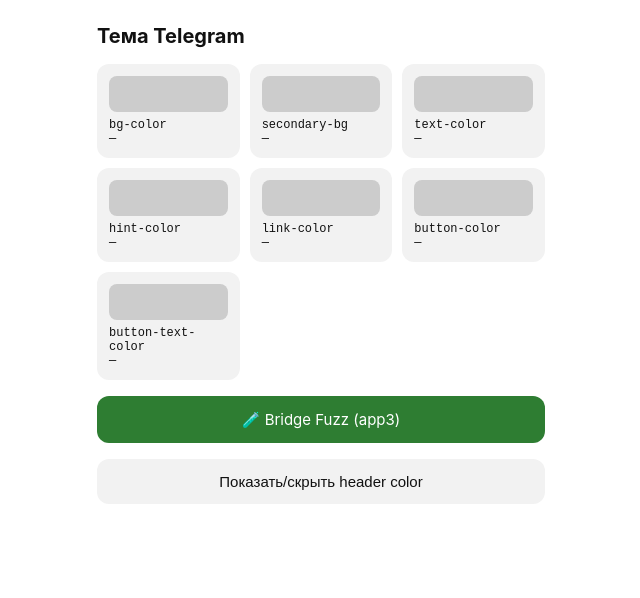
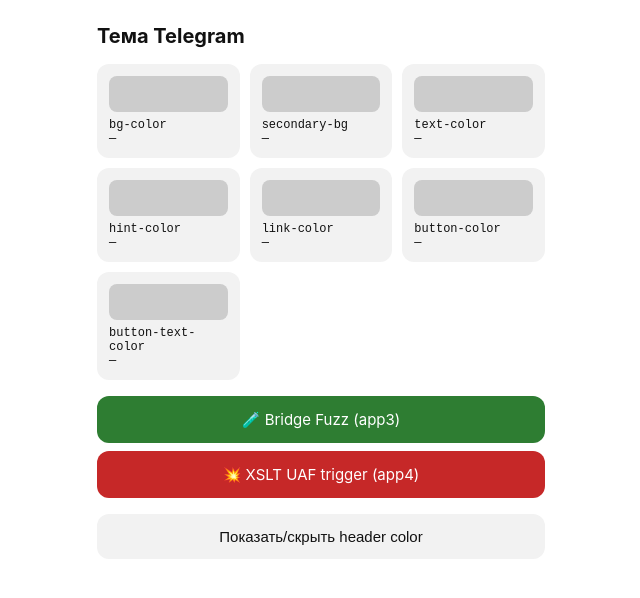
Before and after one commit to RickSanches1984/tma-tests, a plain HTML site: page app1/index.html in a window 1280 px wide. Shown: the whole page, without its empty margins (319-959 px from the left). Drawn offline with Linux system fonts and the light colour scheme.

Commit message:
app1: link to app4 XSLT trigger

```diff
--- a/app1/index.html
+++ b/app1/index.html
@@ -43,6 +43,7 @@
   <h1>Тема Telegram</h1>
   <div class="swatches" id="swatches"></div>
   <a href="../app3/" style="display:block;text-align:center;padding:14px;margin-top:16px;border-radius:12px;background:#2e7d32;color:#fff;text-decoration:none;font-size:15px;">🧪 Bridge Fuzz (app3)</a>
+  <a href="../app4/" style="display:block;text-align:center;padding:14px;margin-top:8px;border-radius:12px;background:#c62828;color:#fff;text-decoration:none;font-size:15px;">💥 XSLT UAF trigger (app4)</a>
   <button id="header">Показать/скрыть header color</button>
 </div>
 <script>
```
